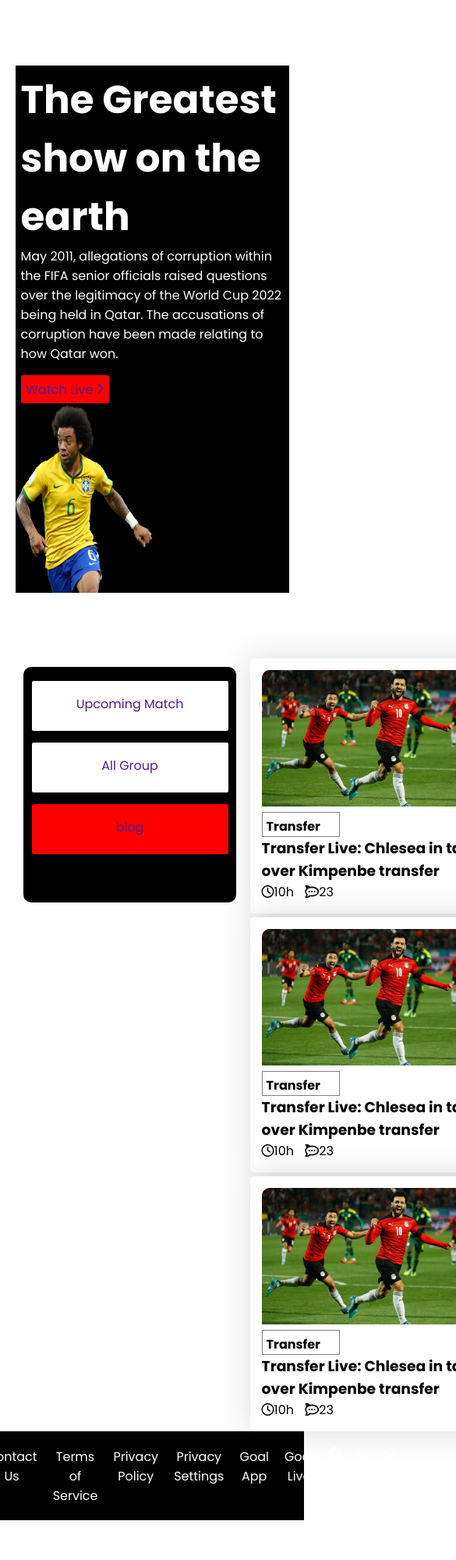
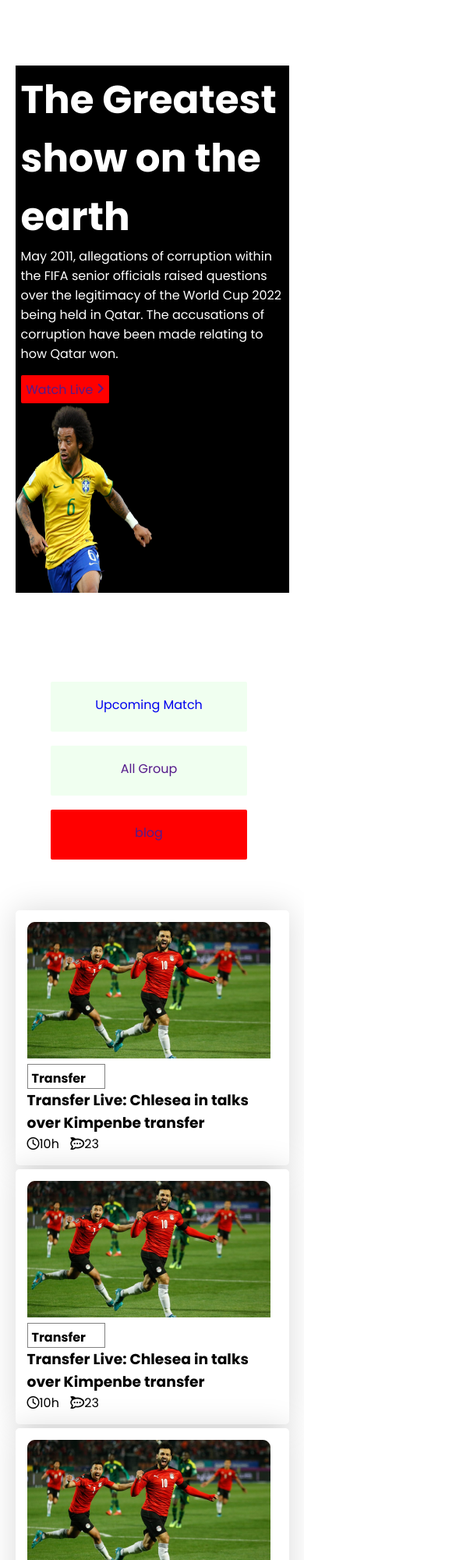
Before and after one commit to khorshedjhoni/world_cup, a plain HTML site: page index.html in a window 390 px wide. Shown: the top 2000 px of the page at 78% size, 585 px wide, since content can reach past the window. Before the commit the page ends 1949 px from the top, so only its background shows below. Drawn offline with Linux system fonts and the light colour scheme.

Commit message:
seond last edit

```diff
--- a/index.html
+++ b/index.html
@@ -29,7 +29,7 @@
         <section class="container-1">
             <div class="blog">
                 <div class="blog-menu">
-                    <a class="white-button" href="">Upcoming Match</a>
+                    <a class="white-button" href="second.html">Upcoming Match</a>
                     <a class="white-button" href="">All Group</a>
                     <a class="red-button" href="" class="blog-button">blog </a>
                 </div>
--- a/style.css
+++ b/style.css
@@ -139,7 +139,7 @@ footer{
     color: white;
     padding: 5%;
 }
-footer, .footer-details ,.social-icon{
+ .footer-details ,.social-icon{
     display: flex;
     justify-content: center;
    gap: 20px;
@@ -217,6 +217,7 @@ footer, .footer-details ,.social-icon{
     .header{
         display: flex;
         flex-direction: column;
+        justify-content: flex-end;
 
 
     }
@@ -233,5 +234,37 @@ footer, .footer-details ,.social-icon{
    width: 50%;
 
 }
+ .container-1{
+
+    display: flex;
+    justify-content: center;
+    align-items: center;
 
 }
+    .blog{
+        display: flex;
+        flex-direction: column;
+    }
+    .blog-menu{
+        background-color:white;
+        display: flex;
+        flex-direction: column;
+
+    }
+    .blog-menu .white-button{
+
+        background-color:honeydew;
+
+    }
+    .transfer{
+    display: grid;
+    grid-template-columns: repeat(1,1fr);
+
+    gap: 5px;
+}
+    .footer-details, .social-icon{
+        display: flex;
+        flex-direction: column;
+    }
+
+}
```
Also changed, not shown: second.html (+1 -1 lines).
